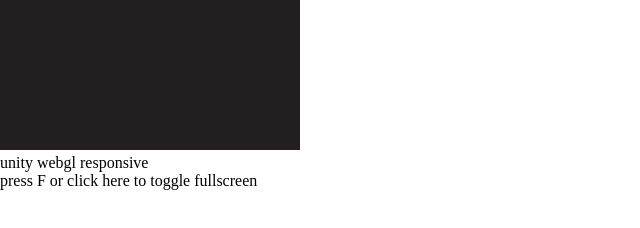
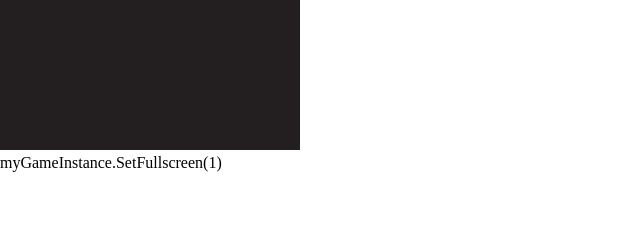
Before and after one commit to Piterga12/CamToObj, a plain HTML site: page index.html in a window 1280 px wide. Shown: the whole page, without its empty margins (0-640 px from the left). Drawn offline with Linux system fonts and the light colour scheme; files that its build step writes are made by us from their sources; no server answers.

Commit message:
Update index.html

```diff
--- a/index.html
+++ b/index.html
@@ -21,8 +21,7 @@
     </div>
 
     <div class="info">
-      <p>unity webgl responsive</p>
-      <p>press F or <a href="#" onclick="myGameInstance.SetFullscreen(1)">click here</a> to toggle fullscreen</p>
+        myGameInstance.SetFullscreen(1)
     </div>
 
     <script src="MyLoader.js"></script>
```
